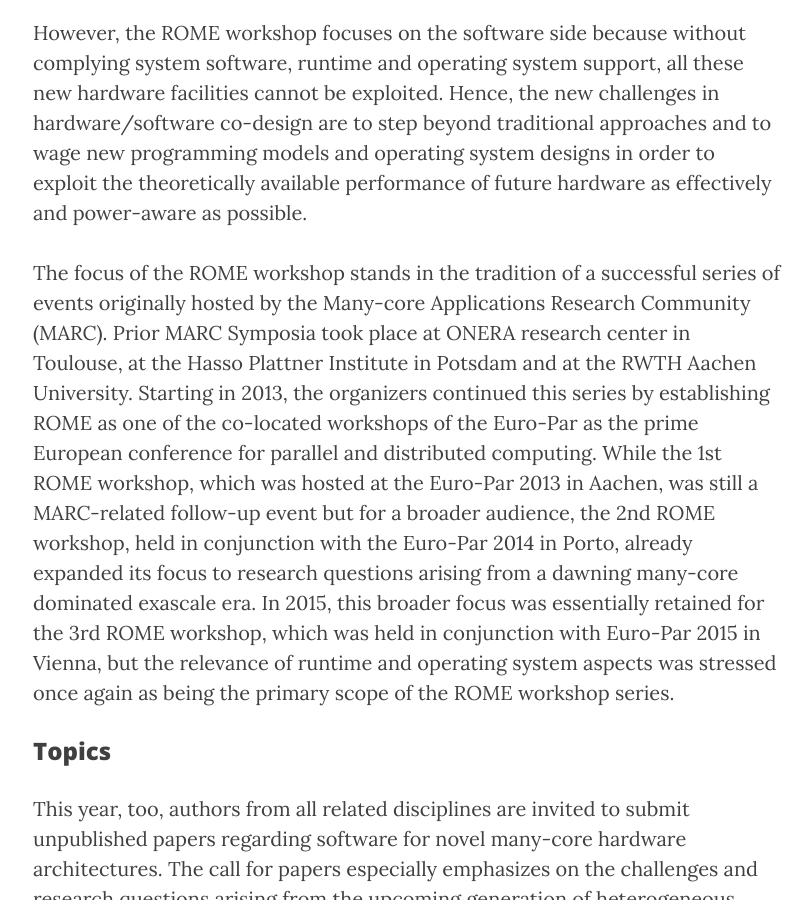
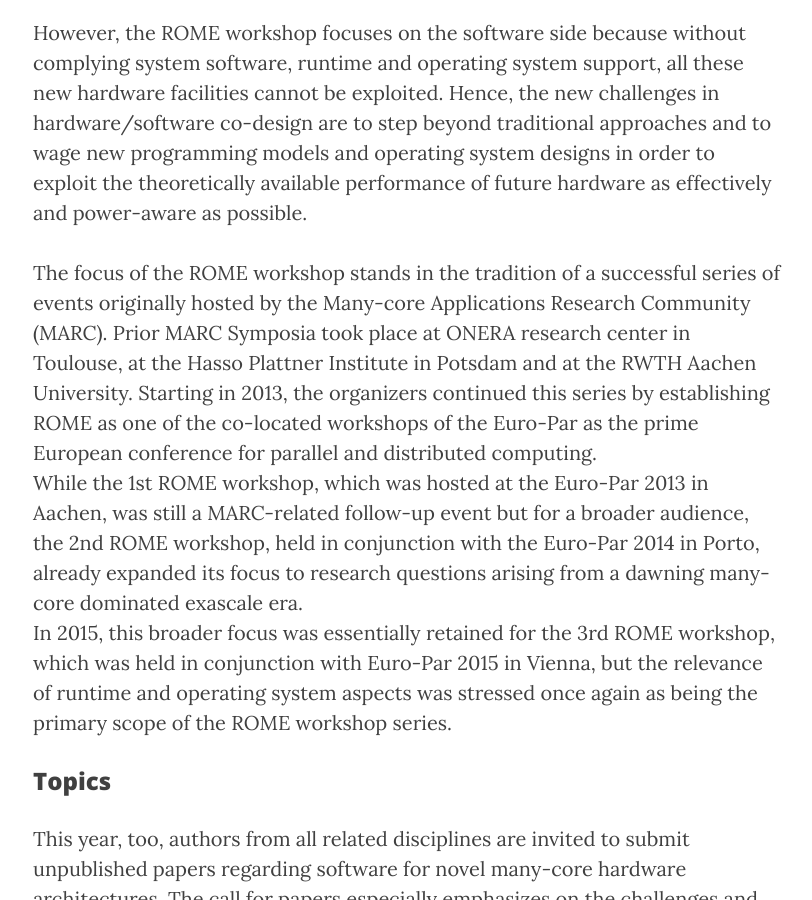
Before and after one commit to WROME/wrome.github.io, a Jekyll site: the page built from grenoble2016.md, in a window 1280 px wide and 900 px high, scrolled down 1052 px. Shown: the whole window, without its empty margins (232-1044 px from the left). Built offline with Jekyll 4.4.1, drawn with Linux system fonts in a browser that asks for light colours; nearby versions of some CDN libraries; some of the changed lines change nothing that is shown.

Commit message:
remov redcarpet

```diff
--- a/_config.yml
+++ b/_config.yml
@@ -9,13 +9,12 @@
 #facebook_username:  IronSummitMedia
 
 # Build settings
-#markdown: kramdown
-#kramdown:
-#   input: GFM
-#   hard_wrap: false
-#markdown: redcarpet
-#redcarpet:
-#  extensions: ["strikethrough"]
+markdown: kramdown
+
+kramdown:
+  input: GFM # Enable GitHub Flavored Markdown (fenced code blocks)
+  hard_wrap: true
+
 highlighter: rouge
 permalink: pretty
 paginate: 5
```
